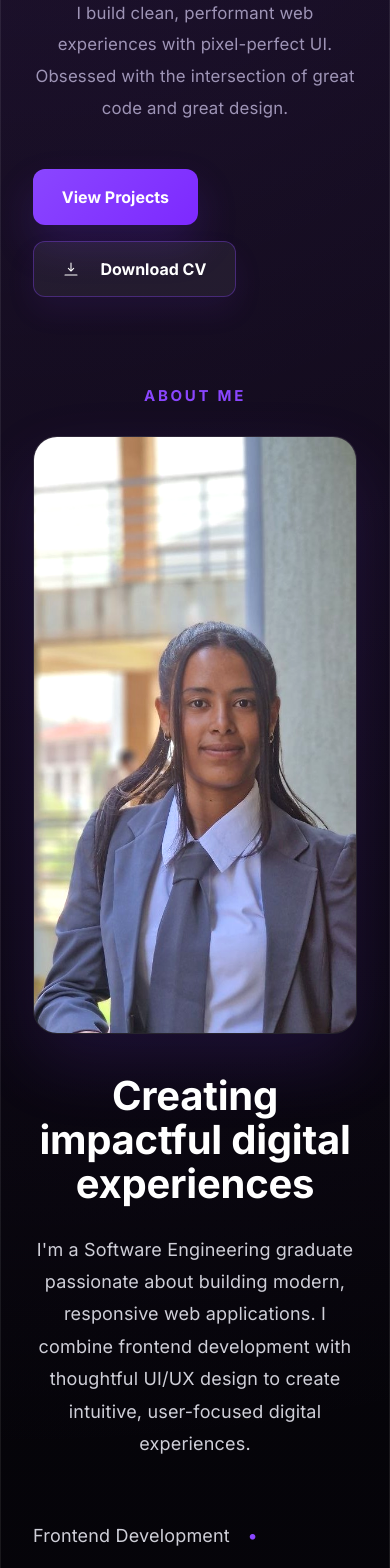
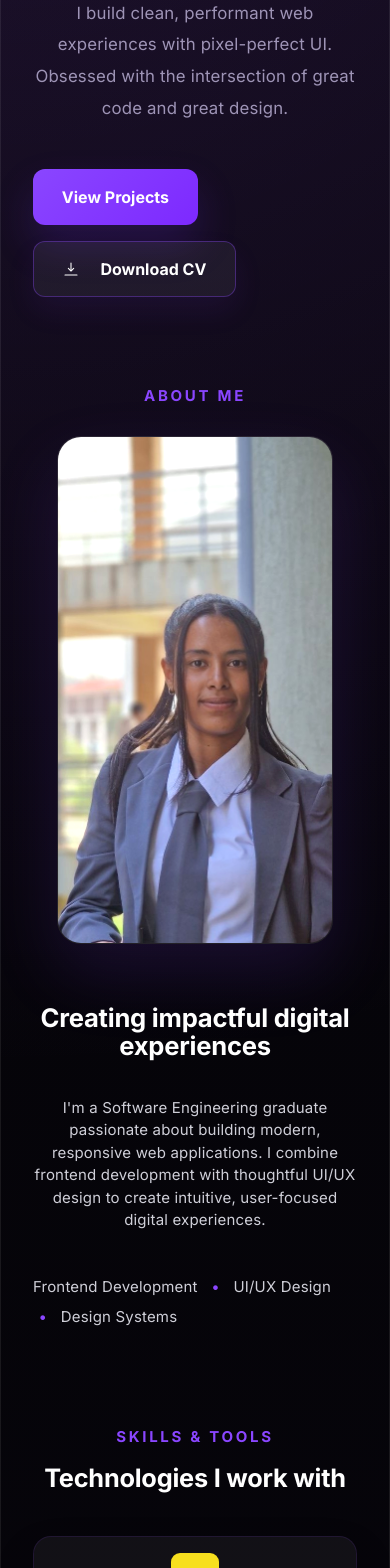
Before and after one commit to mahilala1921/My_Portfolio, a React (Vite) app: page / in a window 390 px wide. Shown: the part 432-2000 px from the top of the page. Built offline with nearby package versions, Linux system fonts and the light colour scheme.

Commit message:
fix mobile responsive layout

```diff
--- a/src/components/About/About.module.css
+++ b/src/components/About/About.module.css
@@ -106,6 +106,43 @@
   }
 }
 
+/* Mobile refinements to keep the image compact and headings readable */
+@media (max-width: 430px) {
+  .imageCard {
+    max-width: 85%;
+    width: 85%;
+    margin: 0 auto 1.25rem;
+    justify-self: center;
+  }
+
+  .aboutImage {
+    min-height: 180px;
+    height: auto;
+    width: 100%;
+    object-fit: cover;
+    border-radius: 18px;
+  }
+
+  .content h2 {
+    font-size: clamp(1.6rem, 6.5vw, 2.4rem);
+    line-height: 1.12;
+    margin: 0 0 0.5rem;
+    max-width: 100%;
+  }
+
+  .content p {
+    font-size: 15px;
+    line-height: 1.5;
+    margin-bottom: 1rem;
+    max-width: 100%;
+  }
+
+  .roles {
+    gap: 0.5rem;
+    font-size: 16px;
+  }
+}
+
 @keyframes fadeUp {
   from {
     opacity: 0;
--- a/src/components/Contact/Contact.module.css
+++ b/src/components/Contact/Contact.module.css
@@ -288,3 +288,47 @@ textarea::placeholder {
   max-width: 100%;
   box-sizing: border-box;
 }
+
+@media (max-width: 430px) {
+  .infoCards {
+    gap: 0.75rem;
+  }
+
+  .infoCard {
+    padding: 1rem;
+    border-radius: 18px;
+    gap: 0.75rem;
+  }
+
+  .icon {
+    width: 2.4rem;
+    height: 2.4rem;
+    font-size: 1rem;
+  }
+
+  .description, .formIntro {
+    font-size: 14px;
+  }
+
+  .formCard {
+    padding: 1rem;
+  }
+
+  .row {
+    gap: 0.5rem;
+  }
+
+  input, textarea {
+    padding: 0.75rem 0.9rem;
+  }
+
+  .socialLinks {
+    gap: 0.5rem;
+  }
+
+  .socialButton {
+    padding: 0 0.75rem;
+    height: 44px;
+    font-size: 0.9rem;
+  }
+}
--- a/src/components/Projects/Projects.module.css
+++ b/src/components/Projects/Projects.module.css
@@ -241,3 +241,43 @@
     min-height: 260px;
   }
 }
+
+/* Mobile refinements for small phones */
+@media (max-width: 430px) {
+  .card {
+    padding: 1rem;
+    gap: 1rem;
+    border-radius: 20px;
+  }
+
+  .carousel {
+    height: 180px;
+  }
+
+  .details h3 {
+    font-size: clamp(1.05rem, 6vw, 1.5rem);
+    line-height: 1.12;
+    margin: 0;
+  }
+
+  .details p {
+    font-size: 14px;
+    line-height: 1.5;
+  }
+
+  .tags {
+    gap: 0.5rem;
+    grid-template-columns: repeat(auto-fit, minmax(0, max-content));
+  }
+
+  .actions {
+    display: flex;
+    flex-direction: column;
+    gap: 0.5rem;
+  }
+
+  .actions > * {
+    width: 100%;
+    min-width: 0;
+  }
+}
--- a/src/components/Skills/Skills.module.css
+++ b/src/components/Skills/Skills.module.css
@@ -92,3 +92,36 @@
     grid-template-columns: 1fr;
   }
 }
+
+/* Mobile compact cards */
+@media (max-width: 430px) {
+  .skills h2 {
+    font-size: clamp(1.25rem, 6.5vw, 1.8rem);
+    line-height: 1.12;
+    margin-bottom: 0.5rem;
+    max-width: 100%;
+  }
+
+  .card {
+    padding: 1rem;
+    min-height: 140px;
+    gap: 0.5rem;
+    border-radius: 18px;
+  }
+
+  .icon {
+    width: 48px;
+    height: 48px;
+    font-size: 1.1rem;
+  }
+
+  .title {
+    font-size: 18px;
+  }
+
+  .subtitle {
+    font-size: 13px;
+    max-width: 100%;
+    line-height: 1.4;
+  }
+}
```
